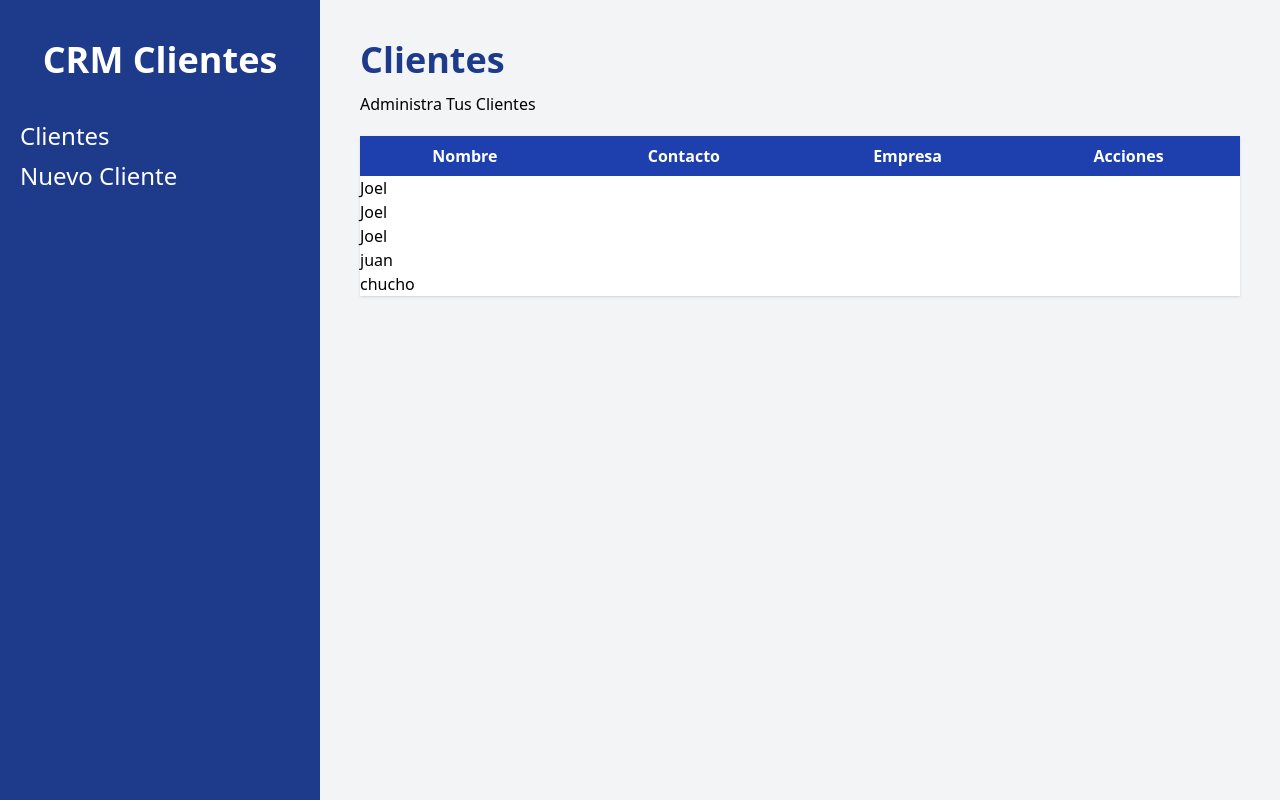
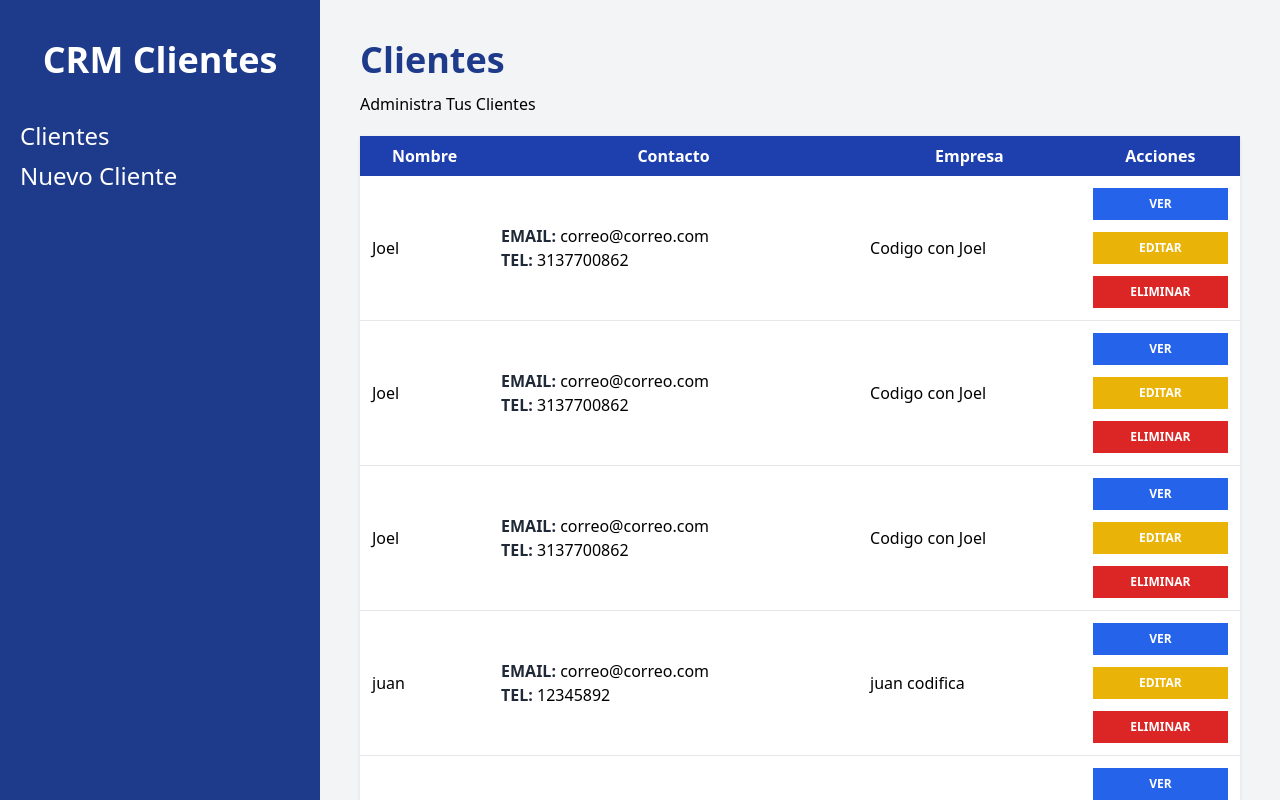
Before and after one commit to joelc24/crm-react, a React (Vite) app: page /clientes in a window 1280 px wide. Built offline with nearby package versions, Linux system fonts and the light colour scheme; data requests are answered from the project's data file.

Commit message:
Mostrando Informacion de cliente

```diff
--- a/src/components/Cliente.jsx
+++ b/src/components/Cliente.jsx
@@ -1,8 +1,28 @@
 const Cliente = ({cliente}) => {
+    const {nombre, empresa, email, telefono, id} = cliente
     return (
-        <div>
-            <h1>{cliente.nombre}</h1>
-        </div>
+        <tr className="border-b hover:bg-gray-50">
+            <td className="p-3">{nombre}</td>
+            <td className="p-3">
+                <p><span className="text-gray-800 uppercase font-bold">Email: </span> {email}</p>
+                <p><span className="text-gray-800 uppercase font-bold">Tel: </span> {telefono}</p>
+            </td>
+            <td className="p-3">{empresa}</td>
+            <td className="p-3">
+                <button
+                    type="button"
+                    className="bg-blue-600 hover:bg-blue-700 block w-full text-white p-2 uppercase font-bold text-xs"
+                >Ver</button>
+                <button
+                    type="button"
+                    className="bg-yellow-500 hover:bg-yellow-600 block w-full text-white p-2 uppercase font-bold text-xs mt-3"
+                >Editar</button>
+                <button
+                    type="button"
+                    className="bg-red-600 hover:bg-red-700 block w-full text-white p-2 uppercase font-bold text-xs mt-3"
+                >Eliminar</button>
+            </td>
+        </tr>
      );
 }
 
```
